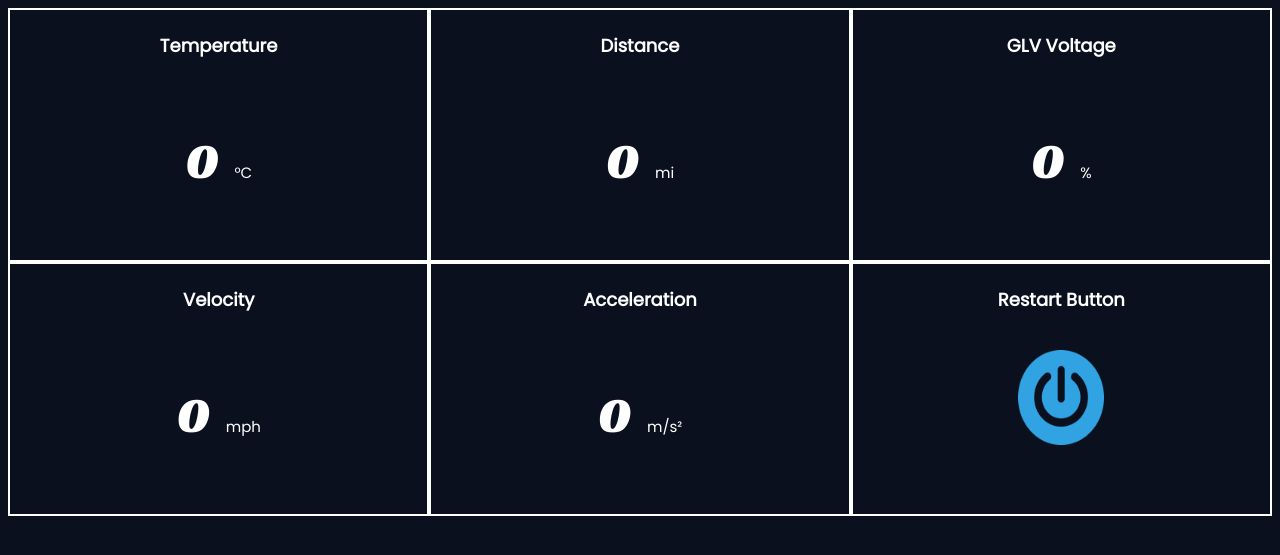
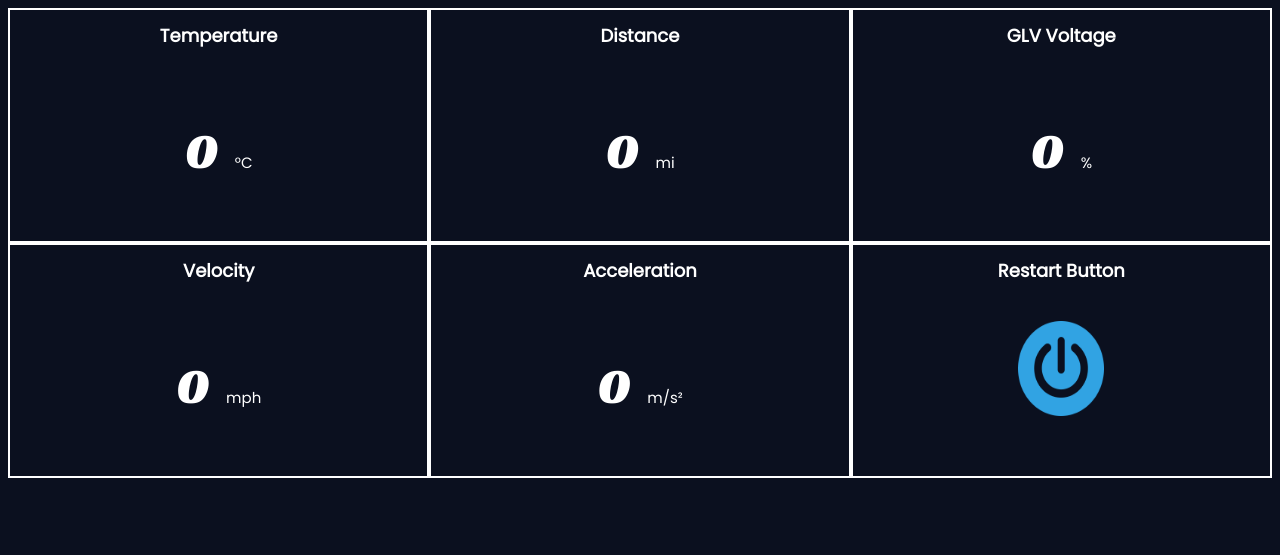
Before and after one commit to Princeton-Racing-Electric/Dashboard, a Flask app: page / in a window 1280 px wide. Shown: the top 555 px of the page. Run offline with Flask 2, Linux system fonts and the light colour scheme; parts of the project's set-up code (start-up, migrations or seed data) failed here and were passed over.

Commit message:
padding update

```diff
--- a/Server/templates/boardv2.html
+++ b/Server/templates/boardv2.html
@@ -15,6 +15,7 @@
     <!-- old width 540px -->
     <!-- height: 50; -->
     <!-- margin:50px; -->
+    <!-- padding:10px; under .container .box .box-cell-->
     <style>
       .container .box {
           width: 100%;
@@ -26,7 +27,6 @@
       .container .box .box-cell {
           display:table-cell;
           width:33%;
-          padding:10px;
       }
       .container .box .box-cell.box1 {
           border: 2px solid white;
```
